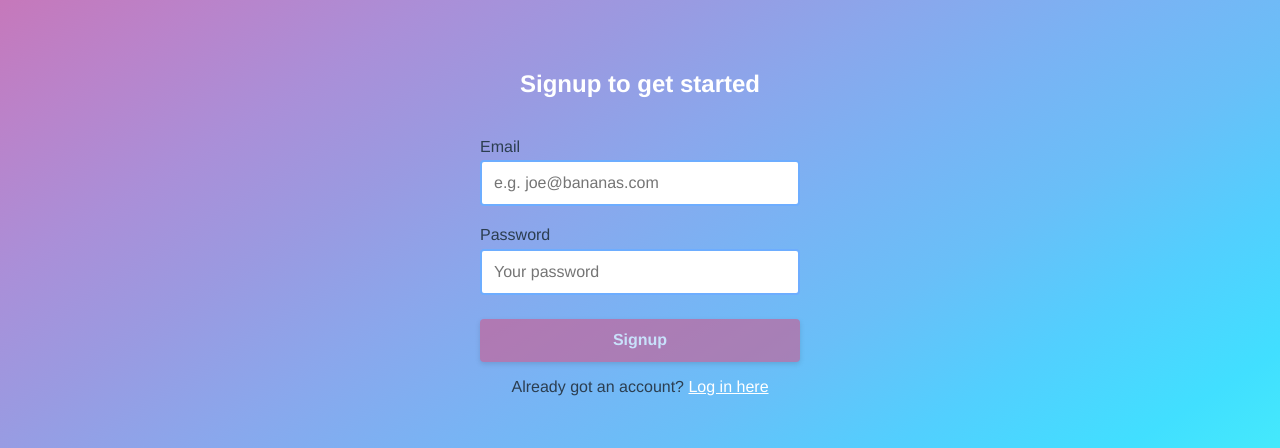
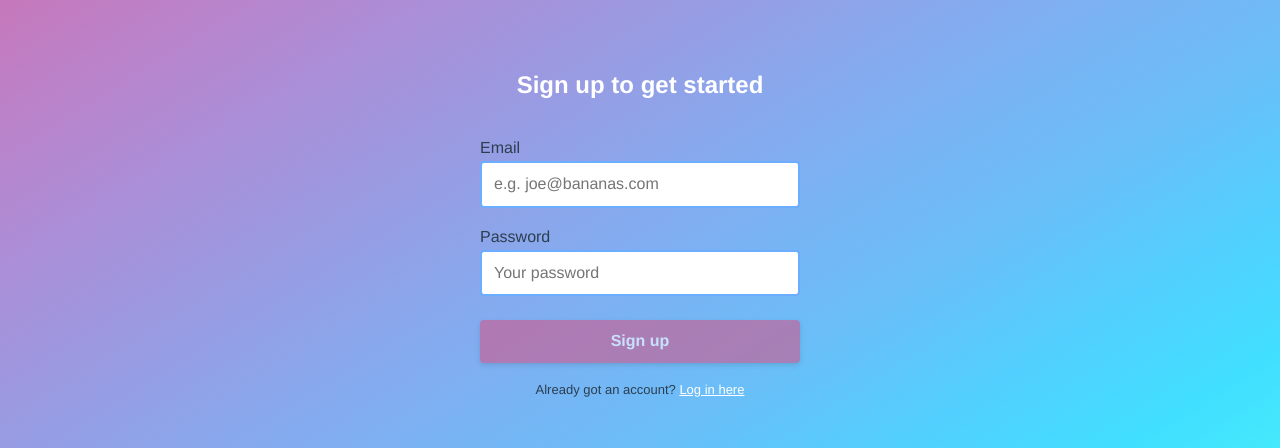
Before and after one commit to flatsteve/vue-to-do, a Vue app: page /signup in a window 1280 px wide. Shown: the part 159-607 px from the top of the page. Built offline with nearby package versions, Linux system fonts and the light colour scheme; no server answers.

Commit message:
Clean up styles

```diff
--- a/src/styles/global.scss
+++ b/src/styles/global.scss
@@ -2,7 +2,7 @@
   box-sizing: border-box;
 }
 
-input[type="text"] {
+input {
   border: 2px solid $blue;
   border-radius: 0.25rem;
   padding: 0.75rem;
--- /dev/null
+++ b/src/styles/login-signup.scss
@@ -0,0 +1,41 @@
+.login {
+  align-items: center;
+  display: flex;
+  flex-direction: column;
+  justify-content: center;
+  min-height: 100vh;
+
+  &__title {
+    color: $white;
+    margin: 0 0 2.5rem;
+  }
+
+  &__button {
+    margin-top: 0.25rem;
+    width: 100%;
+  }
+
+  &__link {
+    font-size: small;
+    margin-top: 1.25rem;
+    text-align: center;
+
+    a {
+      color: $white;
+    }
+  }
+}
+
+form {
+  max-width: 20rem;
+}
+
+label {
+  display: block;
+  margin-bottom: 0.25rem;
+}
+
+input {
+  margin-bottom: 1.25rem;
+  width: 100%;
+}
--- a/src/views/Login.vue
+++ b/src/views/Login.vue
@@ -7,7 +7,7 @@
       <input v-model="email" type="text" placeholder="e.g. joe@bananas.com" />
 
       <label>Password</label>
-      <input v-model="password" type="text" placeholder="Your password" />
+      <input v-model="password" type="password" placeholder="Your password" />
 
       <p v-show="error">{{ error }}</p>
 
@@ -62,43 +62,5 @@ export default {
 </script>
 
 <style scoped lang="scss">
-.login {
-  align-items: center;
-  display: flex;
-  flex-direction: column;
-  justify-content: center;
-  min-height: 100vh;
-
-  &__title {
-    color: $white;
-    margin: 0 0 2.5rem;
-  }
-
-  &__button {
-    margin-top: 0.25rem;
-    width: 100%;
-  }
-
-  &__link {
-    text-align: center;
-
-    a {
-      color: $white;
-    }
-  }
-}
-
-form {
-  max-width: 20rem;
-}
-
-label {
-  display: block;
-  margin-bottom: 0.25rem;
-}
-
-input {
-  margin-bottom: 1.25rem;
-  width: 100%;
-}
+@import "../styles/login-signup.scss";
 </style>
--- a/src/views/Signup.vue
+++ b/src/views/Signup.vue
@@ -1,13 +1,13 @@
 <template>
   <div class="login">
-    <h2 class="login__title">Signup to get started</h2>
+    <h2 class="login__title">Sign up to get started</h2>
 
     <form>
       <label>Email</label>
       <input v-model="email" type="text" placeholder="e.g. joe@bananas.com" />
 
       <label>Password</label>
-      <input v-model="password" type="text" placeholder="Your password" />
+      <input v-model="password" type="password" placeholder="Your password" />
 
       <p v-show="error">{{ error }}</p>
 
@@ -15,7 +15,7 @@
         :on-click="signup"
         :disabled="!email || !password"
         class="login__button"
-        >Signup</Button
+        >Sign up</Button
       >
 
       <p class="login__link">
@@ -60,43 +60,5 @@ export default {
 </script>
 
 <style scoped lang="scss">
-.login {
-  align-items: center;
-  display: flex;
-  flex-direction: column;
-  justify-content: center;
-  min-height: 100vh;
-
-  &__title {
-    color: $white;
-    margin: 0 0 2.5rem;
-  }
-
-  &__button {
-    margin-top: 0.25rem;
-    width: 100%;
-  }
-
-  &__link {
-    text-align: center;
-
-    a {
-      color: $white;
-    }
-  }
-}
-
-form {
-  max-width: 20rem;
-}
-
-label {
-  display: block;
-  margin-bottom: 0.25rem;
-}
-
-input {
-  margin-bottom: 1.25rem;
-  width: 100%;
-}
+@import "../styles/login-signup.scss";
 </style>
```
